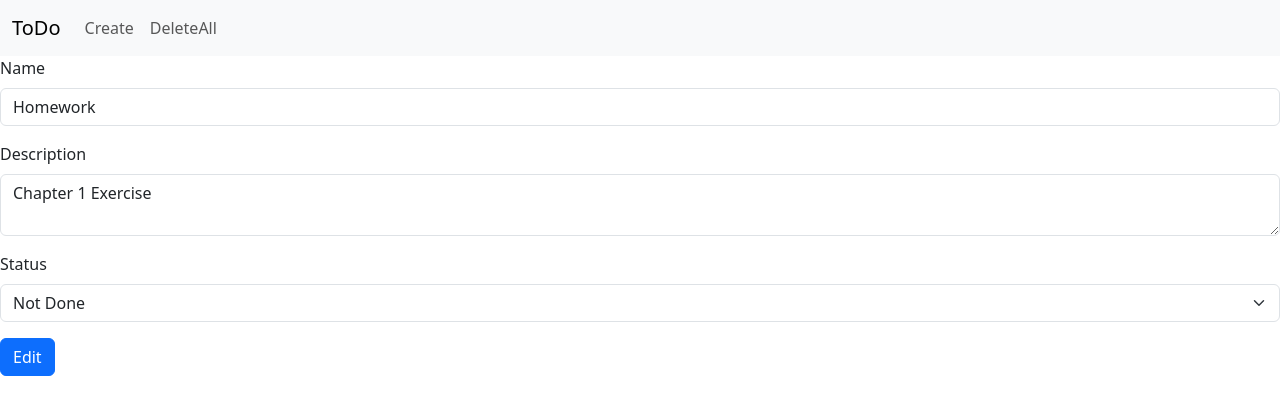
After one commit to sujan32A/Todo, a Django app: page /edit/8/ in a window 1280 px wide. The commit adds this page. Shown: the top 415 px of the page. Run offline with Django 5.2, Linux system fonts and the light colour scheme; data comes from the database, SQL or seed files in the repository; both versions use the stored data as it was after the commit.

Commit message:
initial commit

```diff
--- a/ToDo/urls.py
+++ b/ToDo/urls.py
@@ -16,10 +16,14 @@ Including another URLconf
 """
 from django.contrib import admin
 from django.urls import path
-from base.views import home,create
+from base.views import home,create,edit,delete,deleteAll
 
 urlpatterns = [
     path('admin/', admin.site.urls),
     path('home/',home, name='home'),
     path('create/',create, name='create'),
+    path('edit/<int:pk>/',edit,name='edit'),
+    path('delete/<int:pk>/',delete,name='delete'),
+    path('deleteAll/',deleteAll,name='deleteAll'),
+
 ]
--- a/base/views.py
+++ b/base/views.py
@@ -17,3 +17,27 @@ def create(request):
         return redirect('home')
 
     return render(request,'create.html')
+
+def edit(request,pk):
+    todo=Todo.objects.get(id=pk)
+    if request.method == 'POST':
+        name=request.POST.get('name')
+        description=request.POST.get('description')
+        status=request.POST.get('status')
+        todo.name=name
+        todo.description=description
+        todo.status=status
+        todo.save()
+        return redirect('home')
+    content = {'todo':todo}
+    return render(request,'edit.html',context=content)
+
+def delete(request,pk):
+    todo=Todo.objects.get(id=pk)
+    todo.delete()
+    return redirect('home')
+
+def deleteAll(request):
+    todo=Todo.objects.all()
+    todo.delete()
+    return redirect('home')
--- /dev/null
+++ b/templates/edit.html
@@ -0,0 +1,51 @@
+<!DOCTYPE html>
+<html lang="en">
+<head>
+    <meta charset="UTF-8">
+    <meta name="viewport" content="width=device-width, initial-scale=1.0">
+    <link href="https://cdn.jsdelivr.net/npm/bootstrap@5.3.3/dist/css/bootstrap.min.css" rel="stylesheet" integrity="sha384-QWTKZyjpPEjISv5WaRU9OFeRpok6YctnYmDr5pNlyT2bRjXh0JMhjY6hW+ALEwIH" crossorigin="anonymous">
+    <script src="https://cdn.jsdelivr.net/npm/bootstrap@5.3.3/dist/js/bootstrap.bundle.min.js" integrity="sha384-YvpcrYf0tY3lHB60NNkmXc5s9fDVZLESaAA55NDzOxhy9GkcIdslK1eN7N6jIeHz" crossorigin="anonymous"></script>
+
+    <title>Edit</title>
+</head>
+<body>
+    {% include 'nav.html' %}
+    <form method="POST">
+        {% csrf_token %}
+        <div class="mb-3">
+          <label for="name" class="form-label">Name</label>
+          <input type="text" value="{{todo.name}}" class="form-control" name="name" id="name" aria-describedby="emailHelp">
+        </div>
+
+        <div class="mb-3">
+            <label for="description" class="form-label">Description</label>
+            <textarea class="form-control" name="description" id="description">{{todo.description}}</textarea>
+        </div>
+
+
+        <div class="mb-3">
+            <label for="status" class="form-label">Status</label>
+            <select class="form-select" id="status" name="status" aria-label="Default select example">
+                {% if todo.status == 'Done' %}
+                    <option value="Done" selected>Done</option>
+                    <option value="In Progress">In Progress</option>
+                    <option value="Not Done">Not Done</option>
+                {% elif todo.status == 'In Progress' %}
+                    <option value="Done">Done</option>
+                    <option value="In Progress" selected>In Progress</option>
+                    <option value="Not Done">Not Done</option>
+                {% else %}
+                    <option value="Done">Done</option>
+                    <option value="In Progress">In Progress</option>
+                    <option value="Not Done" selected>Not Done</option>
+
+                {% endif %}
+            </select>
+        </div>
+        <button type="submit" class="btn btn-primary">Edit</button>
+      </form>
+</body>
+<script src="https://cdn.jsdelivr.net/npm/@popperjs/core@2.11.8/dist/umd/popper.min.js" integrity="sha384-I7E8VVD/ismYTF4hNIPjVp/Zjvgyol6VFvRkX/vR+Vc4jQkC+hVqc2pM8ODewa9r" crossorigin="anonymous"></script>
+<script src="https://cdn.jsdelivr.net/npm/bootstrap@5.3.3/dist/js/bootstrap.min.js" integrity="sha384-0pUGZvbkm6XF6gxjEnlmuGrJXVbNuzT9qBBavbLwCsOGabYfZo0T0to5eqruptLy" crossorigin="anonymous"></script>
+
+</html>
--- a/templates/index.html
+++ b/templates/index.html
@@ -28,7 +28,7 @@
                     <td> {{todo.name}} </td>
                     <td>{{todo.description}}</td>
                     <td>{{todo.status}}</td>
-                    <td><button type="button" class="btn btn-warning">Edit</button> <button type="button" class="btn btn-danger">Delete</button></td>
+                    <td><a href="{% url 'edit' pk=todo.id %}"><button type="button" class="btn btn-warning">Edit</button></a> <a href="{% url 'delete' pk=todo.id %}"><button type="button" class="btn btn-danger">Delete</button></a></td>
                 </tr>
             {% endfor %}
         </tbody>
--- a/templates/nav.html
+++ b/templates/nav.html
@@ -9,6 +9,9 @@
           <li class="nav-item">
             <a class="nav-link" href="{% url 'create' %}">Create</a>
           </li>
+          <li class="nav-item">
+            <a class="nav-link" href="{% url 'deleteAll' %}">DeleteAll</a>
+          </li>
         </ul>
       </div>
     </div>
```
Also changed, not shown: db.sqlite3.
